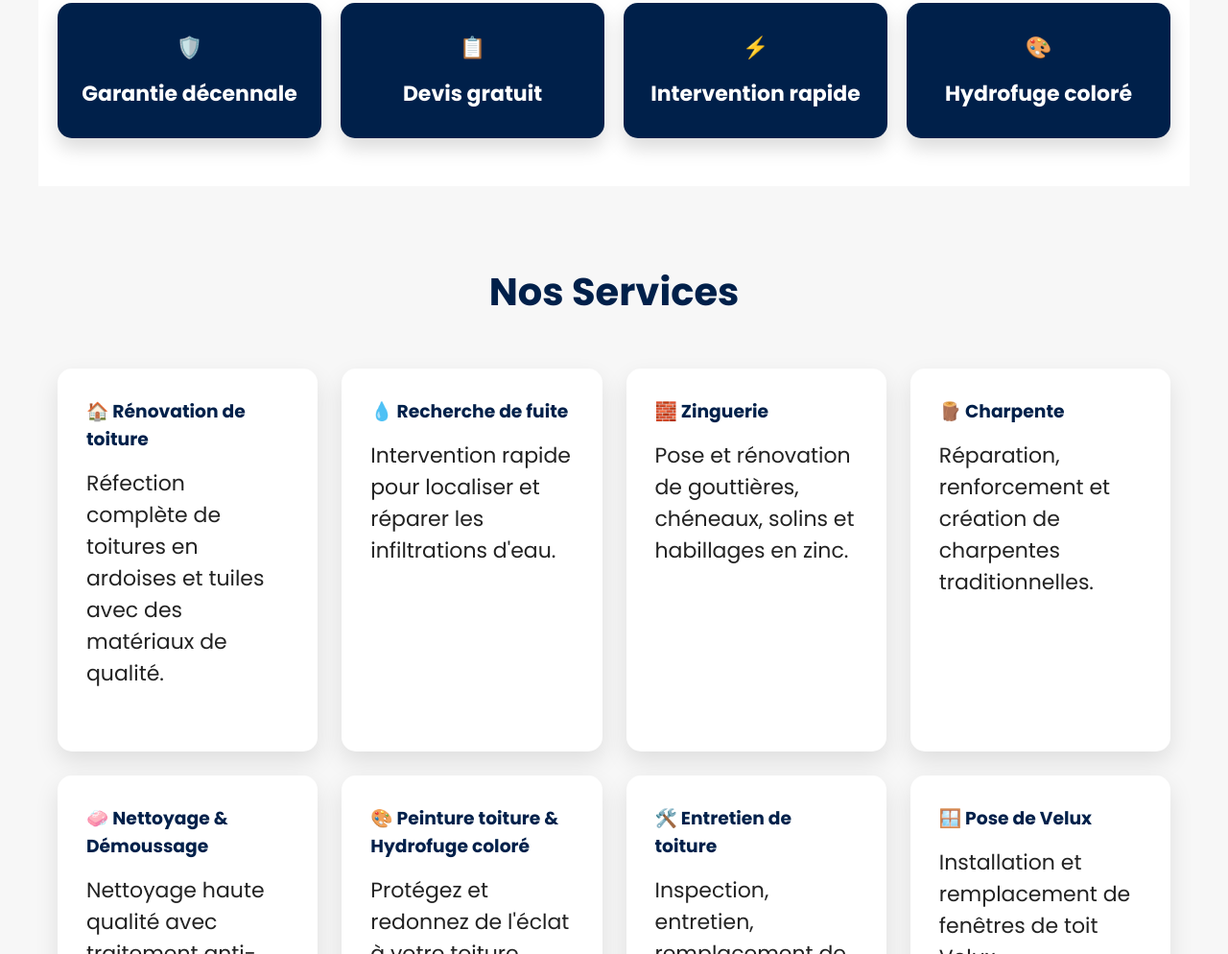
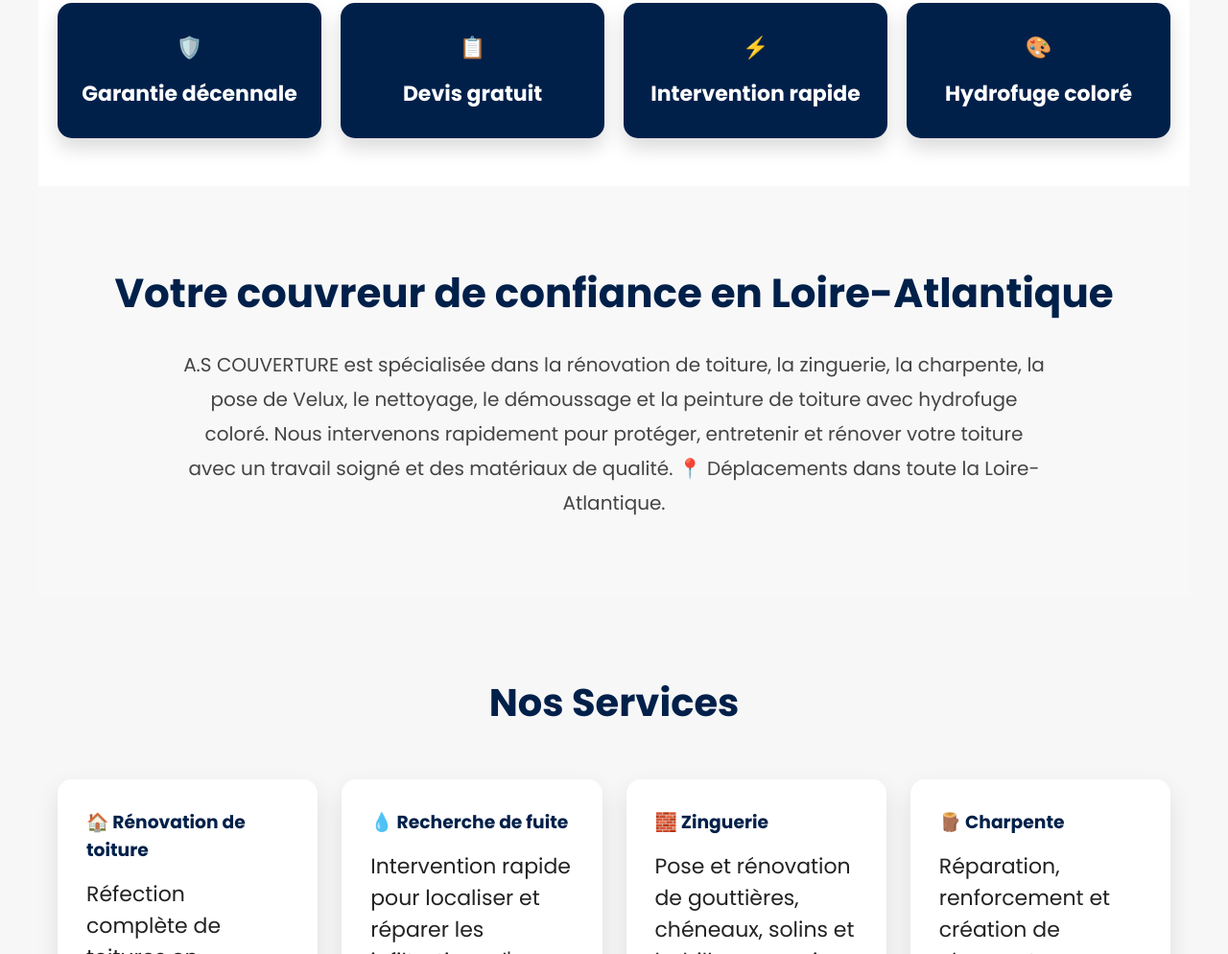
Before and after one commit to etsascouverture44-prog/ascouverture, a plain HTML site: page index.html in a window 1280 px wide. Shown: the part 847-1841 px from the top of the page at 96% size. Drawn offline with Linux system fonts and the light colour scheme.

Commit message:
Update index.html

```diff
--- a/index.html
+++ b/index.html
@@ -171,6 +171,25 @@ transform:translateY(-5px);
 margin-top:15px;
 font-size:22px;
 }
+.presentation{
+padding:80px 20px;
+background:#f8f8f8;
+text-align:center;
+}
+
+.presentation h2{
+font-size:42px;
+color:#00204a;
+margin-bottom:25px;
+}
+
+.presentation p{
+max-width:900px;
+margin:auto;
+font-size:20px;
+line-height:1.8;
+color:#444;
+}
 </style>
 
 </head>
@@ -223,6 +242,19 @@ font-size:22px;
 🎨
 <h3>Hydrofuge coloré</h3>
 </div>
+
+</section>
+<section class="presentation">
+
+<h2>Votre couvreur de confiance en Loire-Atlantique</h2>
+
+<p>
+A.S COUVERTURE est spécialisée dans la rénovation de toiture, la zinguerie, la charpente, la pose de Velux, le nettoyage, le démoussage et la peinture de toiture avec hydrofuge coloré.
+
+Nous intervenons rapidement pour protéger, entretenir et rénover votre toiture avec un travail soigné et des matériaux de qualité.
+
+📍 Déplacements dans toute la Loire-Atlantique.
+</p>
 
 </section>
 <section>
```
